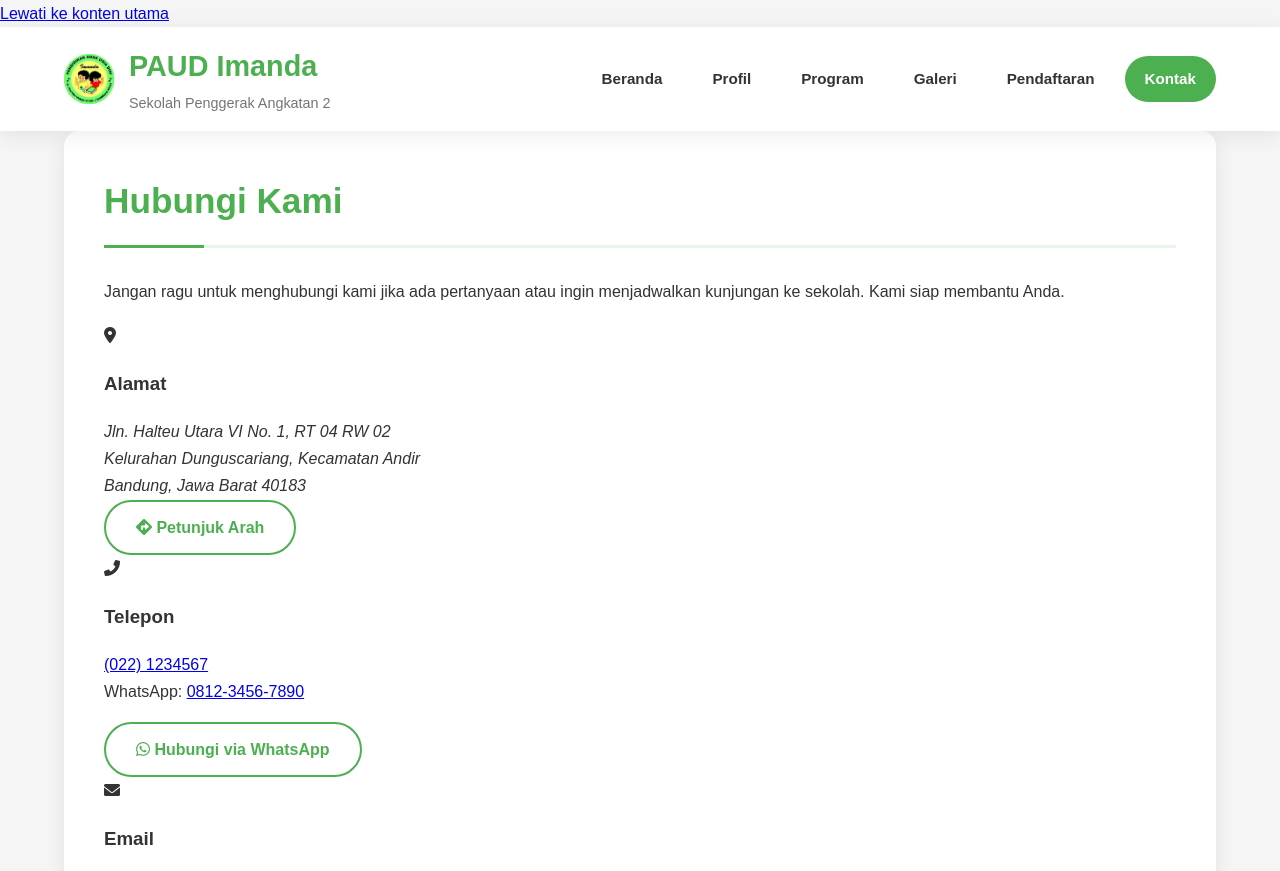
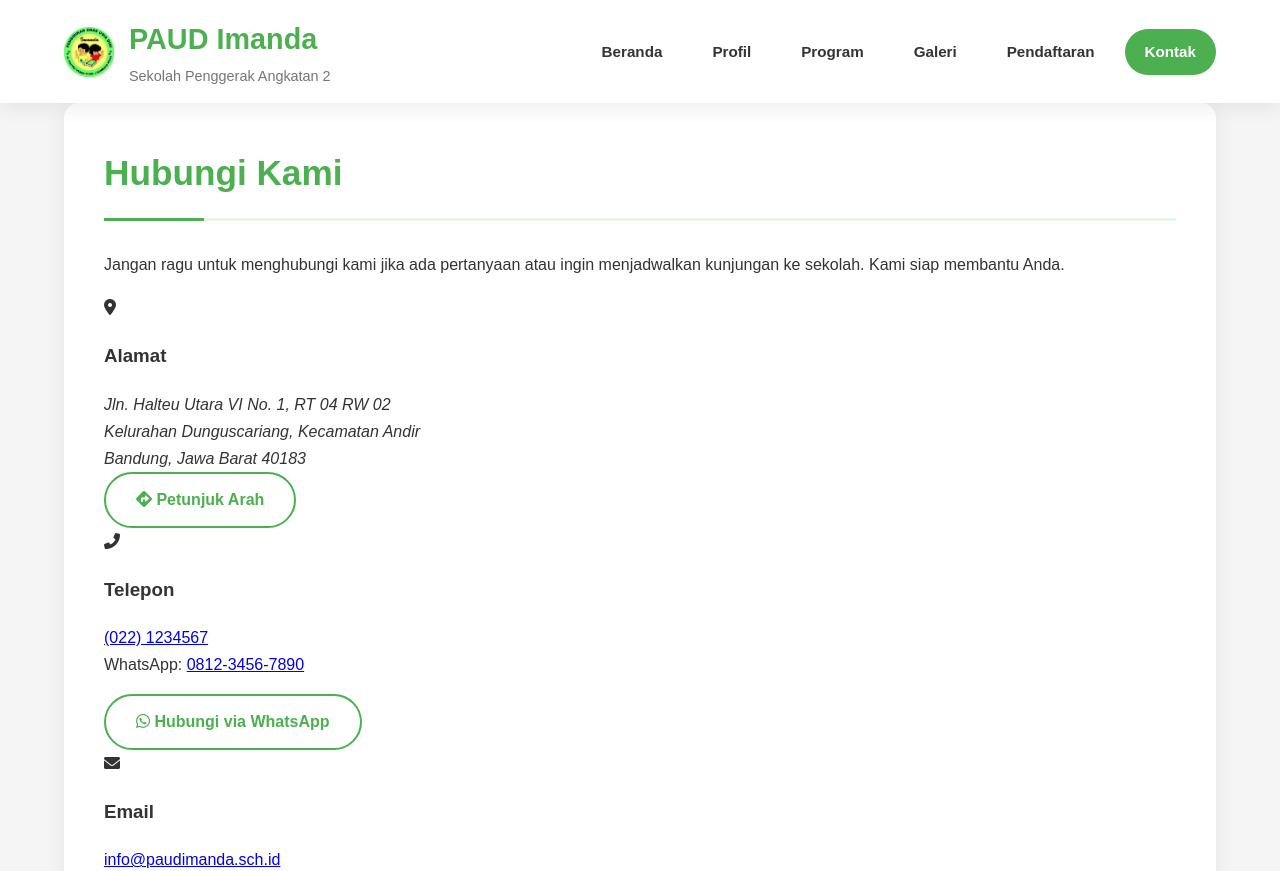
Before and after one commit to EndokAsin/paudimanda, a plain HTML site: page kontak.html in a window 1280 px wide. Shown: the top 871 px of the page. Drawn offline with Linux system fonts and the light colour scheme.

Commit message:
Update kontak.html

```diff
--- a/kontak.html
+++ b/kontak.html
@@ -10,7 +10,7 @@
     <link rel="icon" href="favicon.ico" type="image/x-icon">
 </head>
 <body>
-    <a class="skip-link" href="#main-content">Lewati ke konten utama</a>
+    <a class="skip-link" href="#main-content"></a>
 
     <header>
         <div class="container header-container">
```
